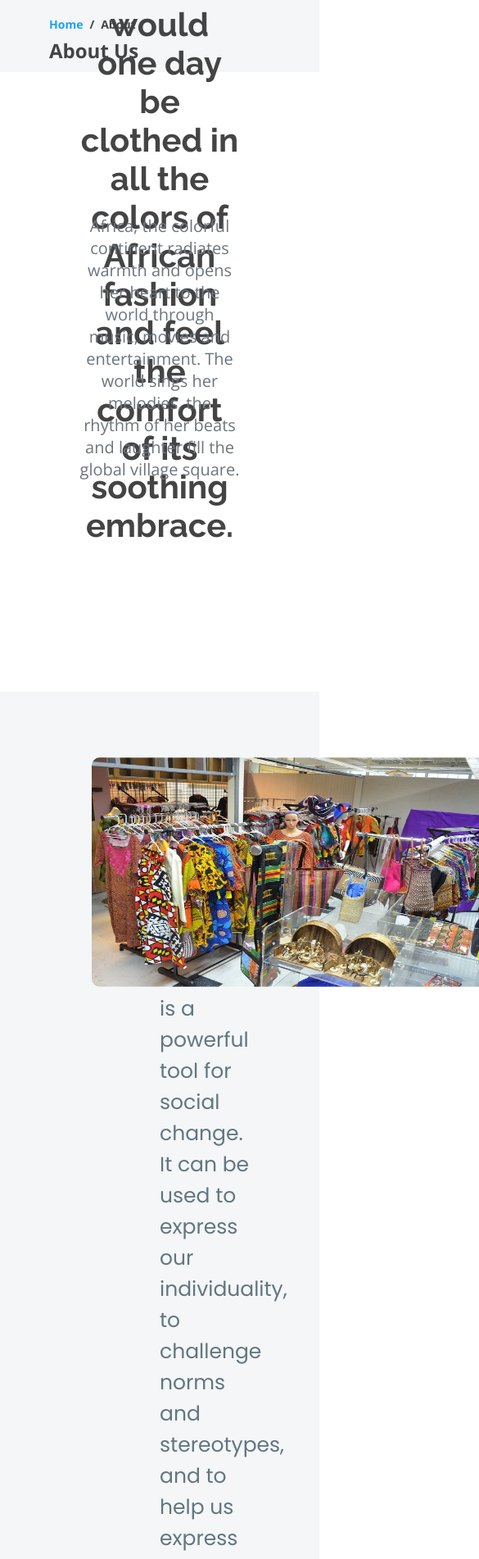
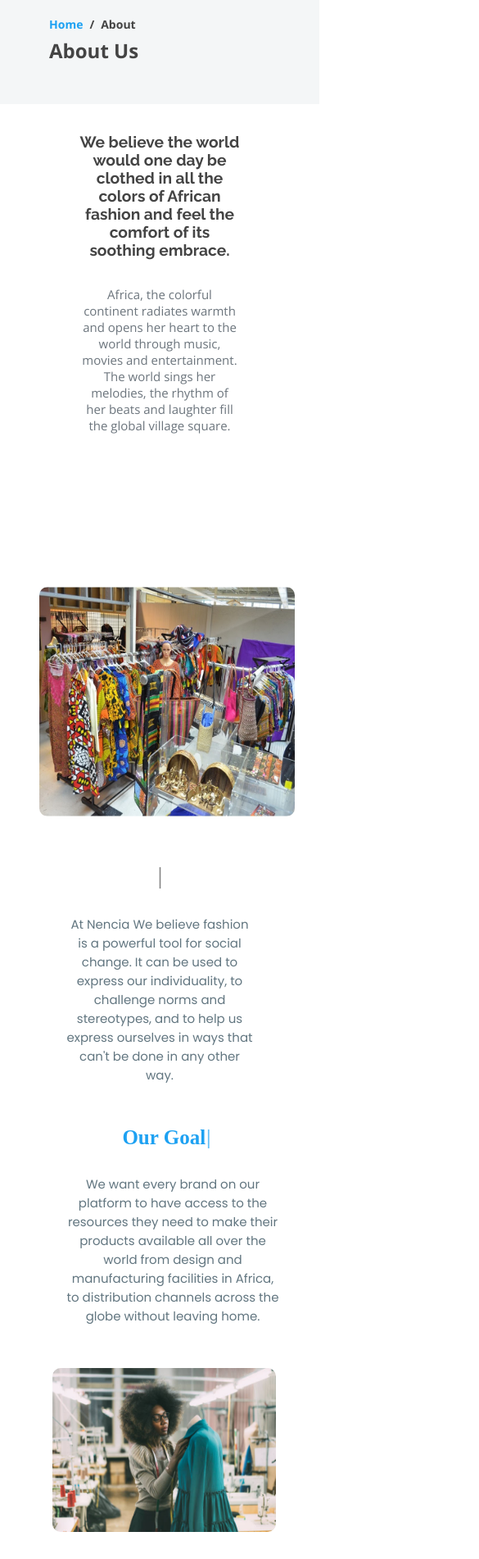
Before and after one commit to Grace229/nencia-app, a React (Create React App) app: page /about in a window 390 px wide. Shown: the part 80-1982 px from the top of the page at 82% size, 585 px wide, since content can reach past the window. Built offline with nearby package versions, Linux system fonts and the light colour scheme.

Commit message:
Finished about page

```diff
--- a/src/components/AboutHome/AboutHome.scss
+++ b/src/components/AboutHome/AboutHome.scss
@@ -58,3 +58,34 @@
     }
   }
 }
+
+@media screen and (min-width: 280px) and (max-width: 1080px) {
+  .main {
+    display: flex;
+    flex-direction: column;
+    &__aboutHeader,
+    &__believe {
+      width: 100%;
+    }
+    &__aboutHeader {
+      width: 100%;
+      height: 15%;
+    }
+    &__believe {
+      margin-top: -4rem;
+      h1 {
+        font-family: "Raleway", sans-serif;
+        font-size: 1.2rem;
+      }
+      p {
+        text-align: center;
+        --bs-text-opacity: 1;
+        color: #6c757d !important;
+        font-weight: 400;
+        font-size: 15px;
+        margin-top: 40px;
+
+      }
+    }
+  }
+}
--- a/src/components/Goal/Goal.scss
+++ b/src/components/Goal/Goal.scss
@@ -42,3 +42,31 @@
     }
   }
 }
+
+@media screen and (min-width: 280px) and (max-width: 1080px){
+  .goal{
+    display: flex;
+    flex-direction: column;
+    &__left{
+      width: 100%;
+    }
+    &__left{
+      margin-top: -13rem;
+      &__header > h1{
+        text-align: center;
+        margin-left: 2rem;
+      }
+      &__text > h2{
+        text-align: center;
+        font-size: 15px;
+      }
+    }
+    &__right{
+      &__image{
+      width: 70%;
+      height: 200px;
+      margin-left: 4rem;
+      }
+    }
+  }
+}
--- a/src/components/OurBelieve/OurBelieve.scss
+++ b/src/components/OurBelieve/OurBelieve.scss
@@ -22,13 +22,7 @@
     flex-direction: column;
     flex: 1;
     gap: 1rem;
-    &__heading > p {
-      background-color: #fefaf1;
-      font-size: 2rem;
-      padding: 1rem;
-      width: 25%;
-      border-radius: 30px;
-    }
+
     &__header > h1 {
       font-family: Gilroy-Medium;
       font-weight: 500;
@@ -47,3 +41,39 @@
     }
   }
 }
+
+@media screen and (min-width: 280px) and (max-width: 1080px) {
+  .ourBelieve {
+    display: flex;
+    flex-direction: column;
+    background: none;
+    margin-top: -13rem;
+
+    &__left,
+    &__right {
+      width: 100%;
+    }
+    &__left {
+      &__image {
+        width: 80%;
+        margin-left: -4rem;
+      }
+    }
+    &__right {
+      margin-top: 20rem;
+      &__header > h1 {
+        font-family: Gilroy-Medium;
+        font-weight: 500;
+        font-size: 30px;
+        text-align: center;
+      }
+      &__text > h2 {
+        font-size: 15px;
+        font-weight: 400;
+        justify-content: center;
+        align-items: center;
+        text-align: center;
+      }
+    }
+  }
+}
--- a/src/components/Team/Team.css
+++ b/src/components/Team/Team.css
@@ -68,14 +68,37 @@
 .t-wrapper .swiper-pagination-bullet-active {
   background: #1da1f2;
 }
+@media screen and (min-width: 280px) and (max-width: 1080px) {
+  .t-wrapper {
+    margin-top: -5rem;
 
-@media screen and (max-width: 480px) {
-  .t-wrapper {
-    padding: 0;
   }
 
   .team-members > img {
     width: 70px;
     height: 70px;
   }
+
+  .t-header > h1 {
+    font-size: 2rem;
+  }
+  .t-header > p{
+    font-size: 15px;
+    margin-top: 1rem;
+  }
+  .team-members {
+    width: 80%;
+    height: 50%;
+  }
+  .t-wrapper .swiper {
+    width: 100%;
+    height: 60%;
+  }
+
+  .team-members > h3, .team-members > h5{
+    display: flex;
+    justify-content: center;
+    align-items: center;
+    text-align: center;
+  }
 }
--- a/src/components/Team/Team.js
+++ b/src/components/Team/Team.js
@@ -13,23 +13,23 @@ const Team = () => {
   const teams = [
     {
       img: profile6,
-      name: "Godswill",
-      position: "CEO",
+      name: "Ibbie Eckart",
+      position: "Founder & CEO",
     },
     {
       img: profilePic2,
-      name: "Godswill",
-      position: "CEO",
+      name: "Arden Vasek",
+      position: "CFO",
     },
     {
       img: profilePic3,
-      name: "Godswill",
-      position: "CEO",
+      name: "Toribio Nerthus",
+      position: "Operations Manager",
     },
     {
       img: profilePic4,
-      name: "Godswill",
-      position: "CEO",
+      name: "Malvina Cilla",
+      position: "CTO",
     },
   ];
 
--- a/src/components/plans/Plans.scss
+++ b/src/components/plans/Plans.scss
@@ -53,3 +53,39 @@
     }
   }
 }
+
+@media screen and (min-width: 280px) and (max-width: 1080px) {
+  .plans {
+    display: flex;
+    justify-content: center;
+    align-items: center;
+    margin-top: 8rem;
+    flex-direction: column;
+    &__container {
+      background: none;
+      h2 {
+        font-size: 2rem;
+        font-weight: bold;
+        margin-top: 5rem;
+      }
+      p {
+        margin: 2rem;
+        text-align: center;
+        font-size: 15px;
+        width: 70%;
+        color: #627680;
+      }
+    }
+    &__mission{
+      h2 {
+        font-size: 2rem;
+        font-weight: bold;
+        margin-top: -5rem;
+      }
+      p{
+        font-size: 1.5rem;
+      }
+    }
+  }
+
+}
```
Also changed, not shown: src/components/About/About.js (line endings or trailing spaces), src/components/AboutHome/AboutHome.js (line endings or trailing spaces), src/components/FashionStars/FashionStars.scss (line endings or trailing spaces). Lines whose indentation alone changed are shown as unchanged.
